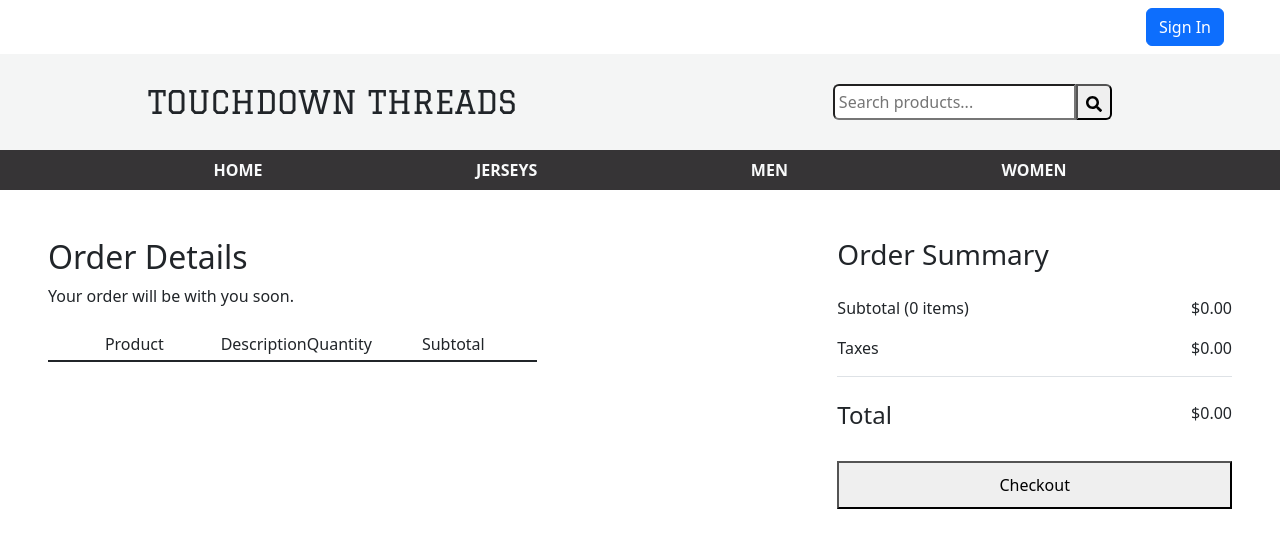
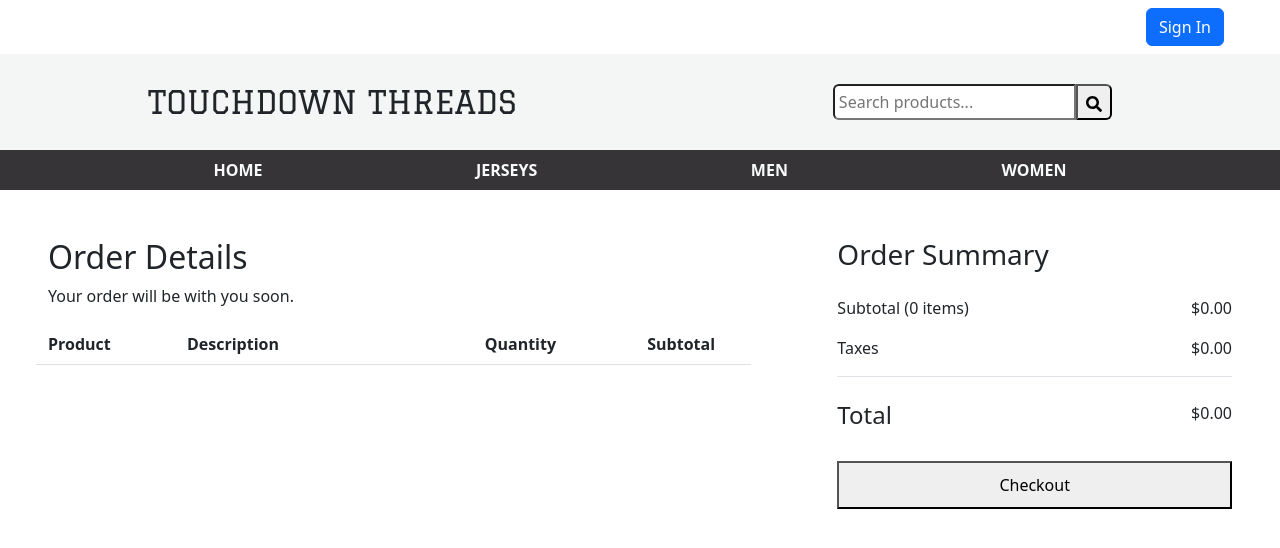
Before and after one commit to aaronsoukaphay/Final-Project, a React (Vite) app in the folder client/: page /cart in a window 1280 px wide. Shown: the top 548 px of the page. Built offline with nearby package versions, Linux system fonts and the light colour scheme.

Commit message:
cleaned up shopping cart CSS

```diff
--- a/client/src/Cart.tsx
+++ b/client/src/Cart.tsx
@@ -1,10 +1,11 @@
 import { useEffect, useState } from 'react';
-import { DropdownButton, Dropdown } from 'react-bootstrap';
-import { Button } from 'react-bootstrap';
+import { DropdownButton, Dropdown, Row, Col } from 'react-bootstrap';
 
 export default function Cart() {
   const [error, setError] = useState<any>();
   const [items, setItems] = useState<any[]>([]);
+  const sizes = ['XS', 'S', 'M', 'L', 'XL'];
+  const quantities = [1, 2, 3, 4, 5];
 
   let subtotal = 0;
 
@@ -90,92 +91,66 @@ export default function Cart() {
       <div className="col-7 me-auto">
         <h2>Order Details</h2>
         <div>Your order will be with you soon.</div>
-        <div className="d-flex mt-4">
-          <div className="col-3 d-flex flex-column">
-            <div className="text-center border-bottom border-2 border-dark pb-1">
-              Product
-            </div>
-            {items.map((item, i) => (
-              <div key={i} className="text-center mt-2">
-                <img src={item.productImage} width="60%" />
-              </div>
-            ))}
-          </div>
-          <div className="d-flex flex-column justify-content-between">
-            <div className="border-bottom border-2 border-dark pb-1">
-              Description
-            </div>
-            {items.map((item, i) => (
-              <div key={i} className="d-flex flex-column mt-2 pb-5">
-                <div>{item.productName}</div>
-                <DropdownButton id="dropdown-basic-button" title={item.size}>
+
+        <Row className="border-bottom py-2 mt-3 fw-bold">
+          <Col>Product</Col>
+          <Col xs={5}>Description</Col>
+          <Col>Quantity</Col>
+          <Col className="text-center">Subtotal</Col>
+        </Row>
+        {items.map((item, index) => (
+          <Row key={index} className="py-2 border-bottom ">
+            <Col>
+              <img src={item.productImage} width="80%" />
+            </Col>
+            <Col xs={5}>
+              <div>{item.productName}</div>
+              <DropdownButton
+                className="py-3"
+                id="dropdown-basic-button"
+                size="sm"
+                variant="secondary"
+                title={item.size}>
+                {sizes.map((size, index) => (
                   <Dropdown.Item
-                    onClick={() => updateCart(item.cartId, 'S', item.quantity)}>
-                    S
+                    key={index}
+                    onClick={() =>
+                      updateCart(item.cartId, size, item.quantity)
+                    }>
+                    {size}
                   </Dropdown.Item>
+                ))}
+              </DropdownButton>
+            </Col>
+            <Col>
+              <DropdownButton
+                className="py-2"
+                id="dropdown-basic-button"
+                size="sm"
+                variant="secondary"
+                title={item.quantity}>
+                {quantities.map((quantity, index) => (
                   <Dropdown.Item
-                    onClick={() => updateCart(item.cartId, 'M', item.quantity)}>
-                    M
+                    key={index}
+                    onClick={() =>
+                      updateCart(item.cartId, item.size, quantity)
+                    }>
+                    {quantity}
                   </Dropdown.Item>
-                  <Dropdown.Item
-                    onClick={() => updateCart(item.cartId, 'L', item.quantity)}>
-                    L
-                  </Dropdown.Item>
-                  <Dropdown.Item
-                    onClick={() =>
-                      updateCart(item.cartId, 'XL', item.quantity)
-                    }>
-                    XL
-                  </Dropdown.Item>
-                </DropdownButton>
-              </div>
-            ))}
-          </div>
-          <div className="col-2 d-flex flex-column justify-content-between">
-            <div className="border-bottom border-2 border-dark pb-1">
-              Quantity
-            </div>
-            {items.map((item, i) => (
-              <div key={i} className="mt-2 mb-5 pb-5">
-                <DropdownButton
-                  id="dropdown-basic-button"
-                  title={item.quantity}>
-                  <Dropdown.Item
-                    onClick={() => updateCart(item.cartId, item.size, 1)}>
-                    1
-                  </Dropdown.Item>
-                  <Dropdown.Item
-                    onClick={() => updateCart(item.cartId, item.size, 2)}>
-                    2
-                  </Dropdown.Item>
-                  <Dropdown.Item
-                    onClick={() => updateCart(item.cartId, item.size, 3)}>
-                    3
-                  </Dropdown.Item>
-                  <Dropdown.Item
-                    onClick={() => updateCart(item.cartId, item.size, 4)}>
-                    4
-                  </Dropdown.Item>
-                  <Dropdown.Item
-                    onClick={() => updateCart(item.cartId, item.size, 5)}>
-                    5
-                  </Dropdown.Item>
-                </DropdownButton>
-              </div>
-            ))}
-          </div>
-          <div className="col-2 d-flex flex-column justify-content-between">
-            <div className="border-bottom border-2 border-dark pb-1">
-              Subtotal
-            </div>
-            {items.map((item, i) => (
-              <div key={i} className="mt-2 pb-5 mb-5">
-                <div>{`$${(item.price * item.quantity).toFixed(2)}`}</div>
-                <Button onClick={() => deleteCart(item.cartId)}>Remove</Button>
-              </div>
-            ))}
-          </div>
-        </div>
+                ))}
+              </DropdownButton>
+            </Col>
+            <Col className="d-flex flex-column justify-content-between align-items-center">
+              <div>{`$${(item.price * item.quantity).toFixed(2)}`}</div>
+              <a
+                href="#"
+                onClick={() => deleteCart(item.cartId)}
+                className="link-dark">
+                Remove
+              </a>
+            </Col>
+          </Row>
+        ))}
       </div>
       <div className="col-4">
         <h3 className="mb-4">Order Summary</h3>
--- a/client/src/Catalog.tsx
+++ b/client/src/Catalog.tsx
@@ -72,11 +72,13 @@ export default function Catalog() {
     <>
       <div className="p-4">
         <h3 className="catalogHeading text-uppercase">
-          {team ? team.teamName : searchQuery ? 'products' : 'jerseys'}
+          {team ? team.teamName : category ? category : 'search results'}
         </h3>
       </div>
       {!inStock && (
-        <p className="text-center">{`Sorry, could not find products matching the selection: ${searchQuery}`}</p>
+        <p className="text-center">{`Sorry, could not find products matching the selection: ${
+          searchQuery ? searchQuery : category
+        }`}</p>
       )}
       <Container>
         <Row>
--- a/client/src/ProductDetails.tsx
+++ b/client/src/ProductDetails.tsx
@@ -20,7 +20,7 @@ export default function ProductDetails() {
   const [error, setError] = useState<any>();
   const [size, setSize] = useState('');
   const [quantity, setQuantity] = useState(0);
-  const sizes = ['S', 'M', 'L', 'XL'];
+  const sizes = ['XS', 'S', 'M', 'L', 'XL'];
   const navigate = useNavigate();
 
   useEffect(() => {
```
Also changed, not shown: 1 other file (tests, documents, lock files or other folders).
